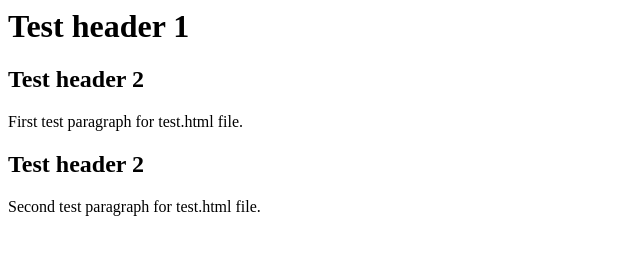
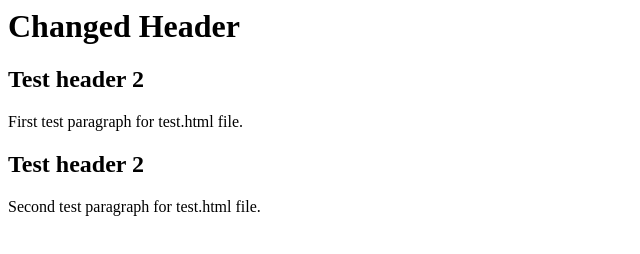
Before and after one commit to aeroinspace/Test_Website, a plain HTML site: page index.html in a window 1280 px wide. Shown: the whole page, without its empty margins (0-640 px from the left). Drawn offline with Linux system fonts and the light colour scheme.

Commit message:
Update index.html
changed the header

```diff
--- a/index.html
+++ b/index.html
@@ -1,6 +1,6 @@
 <html>
 	<h1>
-		Test header 1
+		Changed Header
 	</h1>
 	<body>
 		<h2>Test header 2</h2>
```
